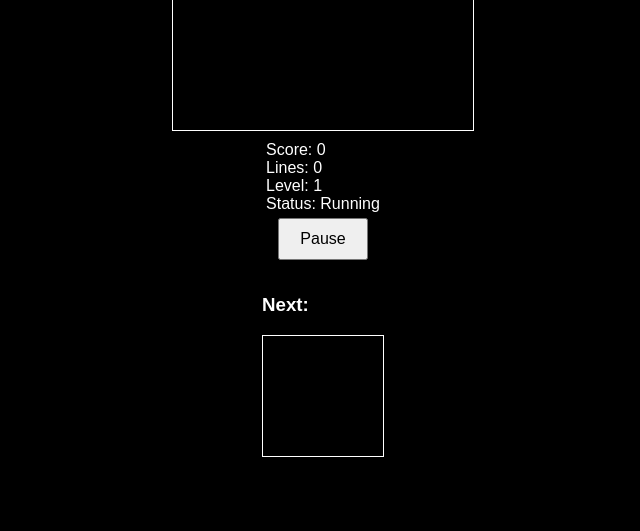
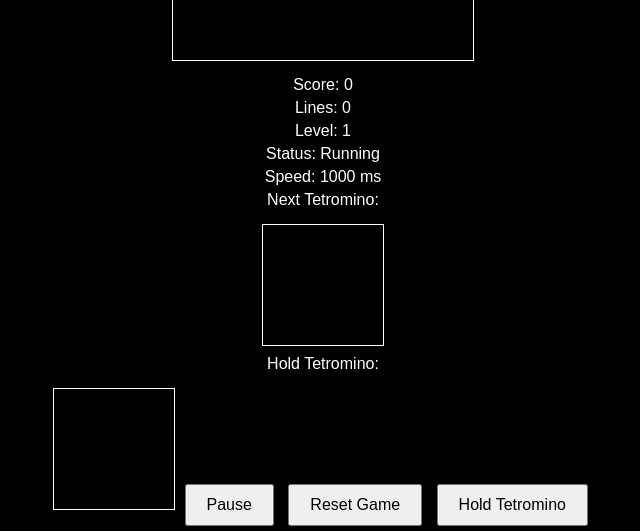
Before and after one commit to pragunsrv/Tetris-Game, a plain HTML site: page index.html in a window 1280 px wide. Shown: the part 405-936 px from the top of the page, without its empty margins (317-957 px from the left). Before the commit the page ends 866 px from the top, so only its background shows below. Drawn offline with Linux system fonts and the light colour scheme.

Commit message:
Updates 2

```diff
--- a/index.html
+++ b/index.html
@@ -3,7 +3,7 @@
 <head>
     <meta charset="UTF-8">
     <meta name="viewport" content="width=device-width, initial-scale=1.0">
-    <title>Tetris - Version 5</title>
+    <title>Tetris - Version 6</title>
     <link rel="stylesheet" href="styles.css">
 </head>
 <body>
@@ -14,12 +14,15 @@
             <div>Lines: <span id="lines">0</span></div>
             <div>Level: <span id="level">1</span></div>
             <div>Status: <span id="status">Running</span></div>
-        </div>
-        <button id="pause-btn">Pause</button>
-        <button id="resume-btn" style="display: none;">Resume</button>
-        <div id="next-tetromino">
-            <h3>Next:</h3>
+            <div>Speed: <span id="speed">1000</span> ms</div>
+            <div>Next Tetromino:</div>
             <canvas id="next-canvas" width="120" height="120"></canvas>
+            <div>Hold Tetromino:</div>
+            <canvas id="hold-canvas" width="120" height="120"></canvas>
+            <button id="pause-btn">Pause</button>
+            <button id="resume-btn" style="display: none;">Resume</button>
+            <button id="reset-btn">Reset Game</button>
+            <button id="hold-btn">Hold Tetromino</button>
         </div>
     </div>
     <script src="script.js"></script>
--- a/script.js
+++ b/script.js
@@ -2,6 +2,8 @@ const canvas = document.getElementById('tetris');
 const ctx = canvas.getContext('2d');
 const nextCanvas = document.getElementById('next-canvas');
 const nextCtx = nextCanvas.getContext('2d');
+const holdCanvas = document.getElementById('hold-canvas');
+const holdCtx = holdCanvas.getContext('2d');
 const scale = 30;
 const rows = canvas.height / scale;
 const cols = canvas.width / scale;
@@ -17,12 +19,13 @@ const tetrominoes = [
 let board = Array.from({ length: rows }, () => Array(cols).fill(0));
 let currentTetromino = getRandomTetromino();
 let nextTetromino = getRandomTetromino();
+let holdTetromino = null;
 let x = Math.floor(cols / 2) - Math.floor(currentTetromino[0].length / 2);
 let y = 0;
 let score = 0;
 let linesCleared = 0;
 let level = 1;
-let dropSpeed = 1000; // Initial drop speed
+let dropSpeed = 1000;
 let isPaused = false;
 let gameInterval;
 let consecutiveLineClears = 0;
@@ -151,6 +154,25 @@ function drawNextTetromino() {
     drawTetromino(nextTetromino, 0, 0, nextCtx, true);
 }
 
+function drawHoldTetromino() {
+    holdCtx.clearRect(0, 0, holdCanvas.width, holdCanvas.height);
+    if (holdTetromino) {
+        drawTetromino(holdTetromino, 0, 0, holdCtx, true);
+    }
+}
+
+function holdTetrominoFunction() {
+    if (!holdTetromino) {
+        holdTetromino = currentTetromino;
+        currentTetromino = nextTetromino;
+        nextTetromino = getRandomTetromino();
+        x = Math.floor(cols / 2) - Math.floor(currentTetromino[0].length / 2);
+        y = 0;
+        drawHoldTetromino();
+        drawNextTetromino();
+    }
+}
+
 function updateScore() {
     document.getElementById('score').textContent = score;
     document.getElementById('lines').textContent = linesCleared;
@@ -158,18 +180,11 @@ function updateScore() {
 
 function updateLevel() {
     level = Math.floor(linesCleared / 10) + 1;
-    dropSpeed = Math.max(500, 1000 - (level - 1) * 50);
+    dropSpeed = 1000 - (level - 1) * 100;
     document.getElementById('level').textContent = level;
+    document.getElementById('speed').textContent = dropSpeed;
     clearInterval(gameInterval);
     gameInterval = setInterval(gameLoop, dropSpeed);
-}
-
-function gameLoop() {
-    if (!isPaused) {
-        drawBoard();
-        drawTetromino(currentTetromino, x, y);
-        dropTetromino();
-    }
 }
 
 function togglePause() {
@@ -191,5 +206,7 @@ document.addEventListener('keydown', (event) => {
 
 document.getElementById('pause-btn').addEventListener('click', togglePause);
 document.getElementById('resume-btn').addEventListener('click', togglePause);
+document.getElementById('reset-btn').addEventListener('click', () => location.reload());
+document.getElementById('hold-btn').addEventListener('click', holdTetrominoFunction);
 
 gameInterval = setInterval(gameLoop, dropSpeed);
--- a/styles.css
+++ b/styles.css
@@ -5,6 +5,8 @@ body {
     height: 100vh;
     margin: 0;
     background-color: #000;
+    color: #fff;
+    font-family: Arial, sans-serif;
 }
 
 #game-container {
@@ -19,9 +21,8 @@ canvas {
 }
 
 #info {
-    color: #fff;
     margin-top: 10px;
-    font-family: Arial, sans-serif;
+    text-align: center;
 }
 
 button {
@@ -31,8 +32,11 @@ button {
     cursor: pointer;
 }
 
-#next-tetromino {
-    color: #fff;
+#next-canvas, #hold-canvas {
+    border: 1px solid #fff;
     margin-top: 10px;
-    font-family: Arial, sans-serif;
 }
+
+#info div {
+    margin: 5px 0;
+}
```
